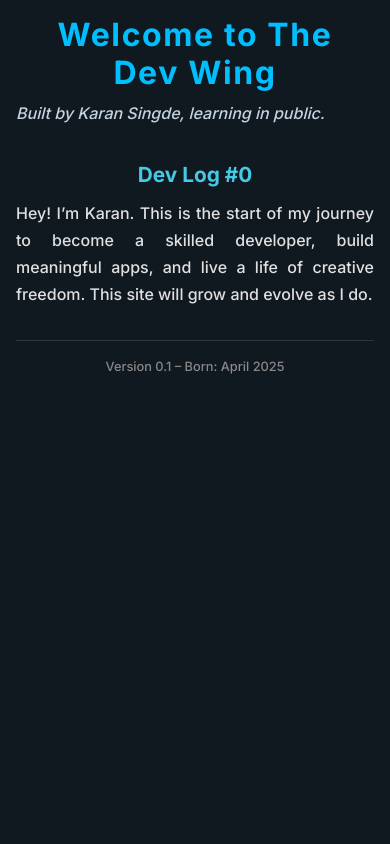
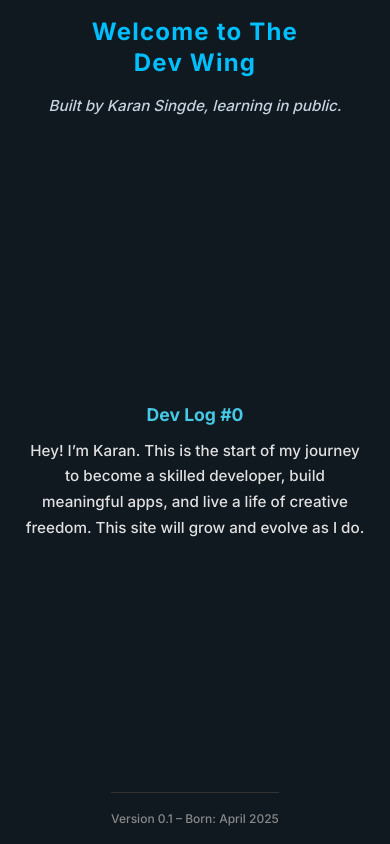
Before and after one commit to KSingde/dev-wing-karan, a plain HTML site: page index.html in a window 390 px wide. Drawn offline with Linux system fonts and the light colour scheme.

Commit message:
Making sure the writing is dynamic on all screen sizes

```diff
--- a/style.css
+++ b/style.css
@@ -13,6 +13,10 @@ body {
   color: #f0f4f8;
   line-height: 1.6;
   padding: 2rem;
+  min-height: 100vh;
+  display: flex;
+  flex-direction: column;
+  justify-content: space-between;
 }
 
 header, main, footer {
@@ -26,6 +30,10 @@ header h1 {
   line-height: 1.2;
   color: #00bfff;
   margin-bottom: 0.5rem;
+  display: flex;
+  flex-direction: column;
+  align-items: center;
+  text-align: center;
 }
 
 .tagline {
@@ -71,16 +79,49 @@ footer {
     }
 
     header h1 {
-        font-size: 2rem;
+        font-size: 1.8rem;
+        text-align: center;
+        line-height: 1.3;
+        margin-bottom: 1rem;
+    }
+
+    .tagline {
+        text-align: center;
+        font-size: 0.95rem;
+    }
+
+    .intro h2 {
+        font-size: 1.1rem;
         text-align: center;
     }
 
     .intro p {
         font-size: 1rem;
-        text-align: justify;
+        text-align: center;
+        padding: 0 0.5rem;
     }
 
     footer {
-        font-size: 0.8rem;
+        font-size: 0.75rem;
+        text-align: center;
+    }
+
+    main, header, footer {
+        max-width: 100%;
+        margin: 0 auto;
+    }
+
+    section.intro {
+        margin-top: 2rem;
     }
 }
+
+@media (max-width: 400px) {
+    header h1 {
+        font-size: 1.5rem;
+    }
+
+    .intro p {
+        font-size: 0.95rem;
+    }
+}
```
